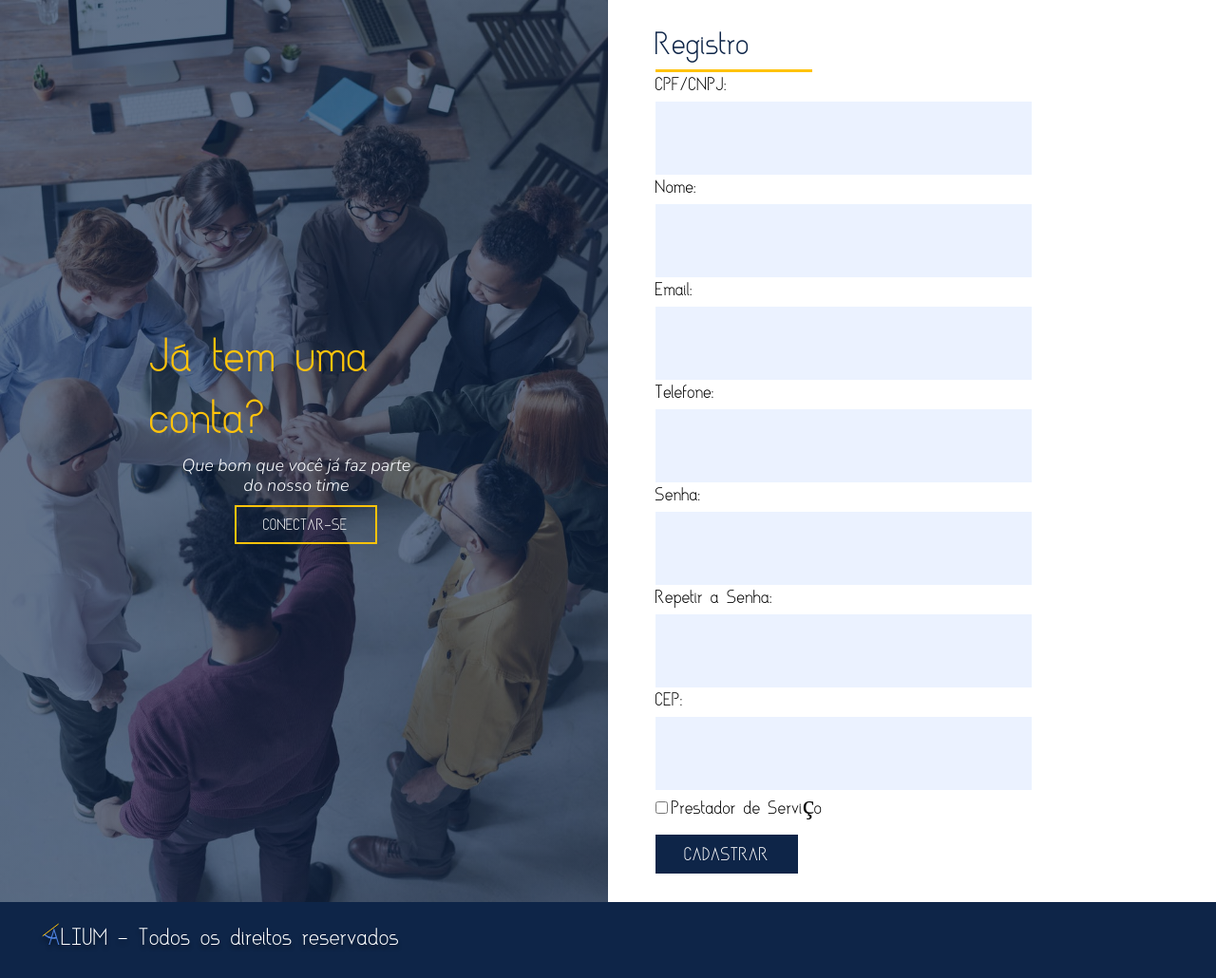
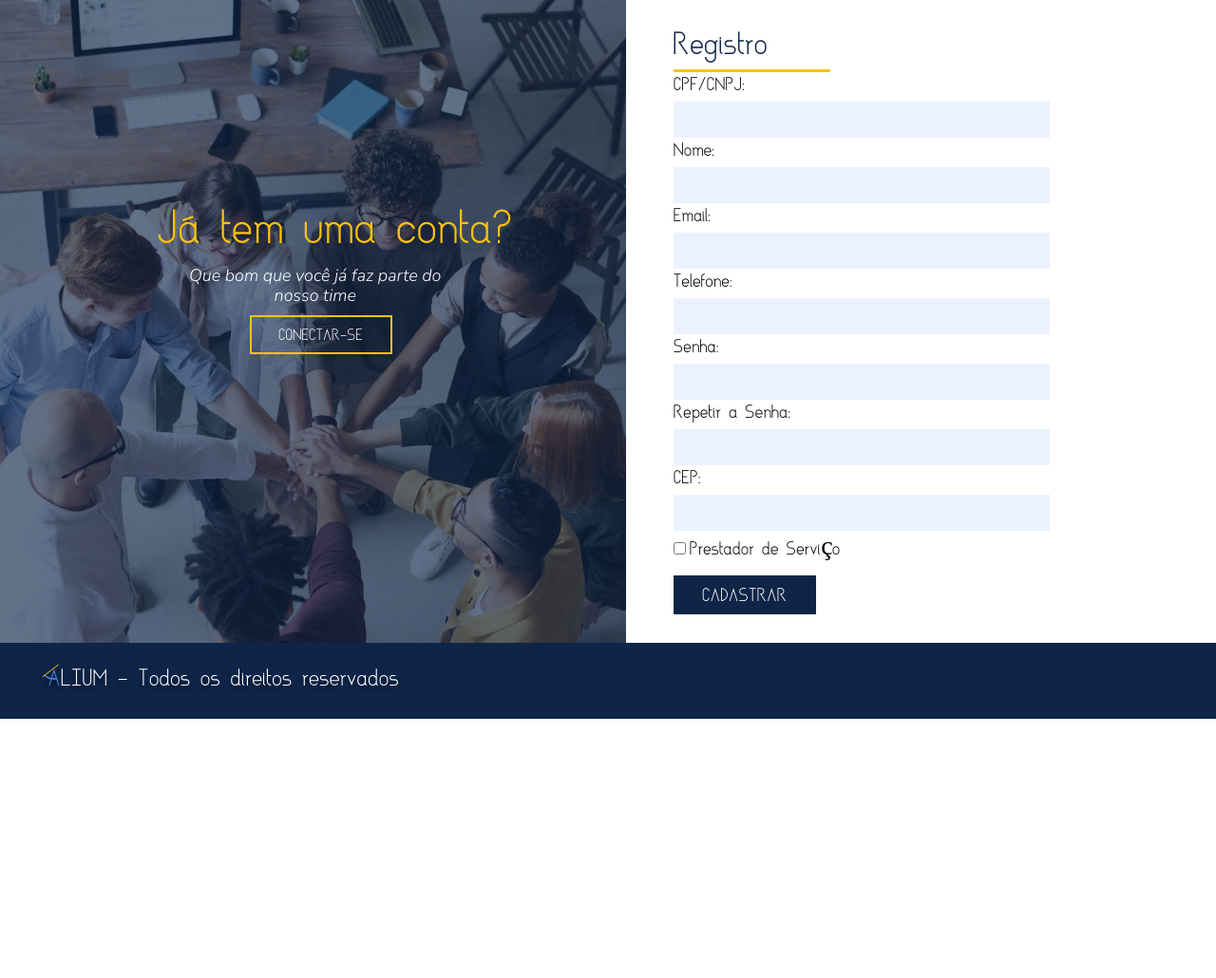
Before and after one commit to JRBARROZ/Alium, a PHP site: page /signup.html in a window 1280 px wide. Shown: the part 90-1120 px from the top of the page at 95% size. After the commit the page ends 847 px from the top, so only its background shows below. Run offline with PHP 8.4, Linux system fonts and the light colour scheme.

Commit message:
Ajustando layout da página de login e registro

```diff
--- a/css/signup.css
+++ b/css/signup.css
@@ -53,28 +53,31 @@
   display: table;
   clear: both;
 }
-  .signin{
-      min-height: 950px;
-      /* width: 40%; */
+
+.signin {
+  height: 100%;
+  display: flex;
+  /* width: 60%; */
 }
-  .bg-image-signin{
-    width: 50%;
+
+.bg-image-signin {
+  width: 52%;
   background: linear-gradient(0deg, rgba(14, 37, 72, 0.65), rgba(14, 37, 72, 0.65)), url('../images/backgrounds/register.jpeg');
   background-size: cover;
   background-repeat: no-repeat;
 }
 
-  .signin-container{
+.signin-container {
   /* width: 1200px; */
-    padding: 350px 0 0 30px;
+  padding: 20% 0 0 30px;
   margin: auto 20%;
 }
 
-.signinin{
+.signin {
   font-family: 'Asgalt';
 }
 
-.signingin-container{
+.signin-container {
   margin: 0 auto;
 }
 
@@ -84,7 +87,7 @@
     clear: both;
 } */
 
-.text-signin{
+.text-signin {
   font-family: "Asgalt";
   font-style: normal;
   font-weight: normal;
@@ -93,7 +96,7 @@
   color: #FFC30B;
 }
 
-.signin-form input[type=submit]{
+.signin-form input[type=submit] {
   width: 150px;
   height: 41px;
   color: white;
@@ -105,10 +108,11 @@
   cursor: pointer;
   margin-top: 10px;
   border-style: solid;
+  transition: 1s;
   background-color: transparent;
 }
 
-.subtext-signin{
+.subtext-signin {
   font-family: "Nunito-light";
   font-style: normal;
   font-weight: normal;
@@ -120,20 +124,22 @@
   color: #FAFCFF;
 }
 
-.signin-button{
+.signin-button {
   padding-left: 25%;
 }
-.signup{
+
+.signup {
   width: 45%;
   margin: 0 auto;
   padding: 30px 0px 30px 50px;
 }
 
-.signin, .signup {
-    float:left;
+.signin,
+.signup {
+  /* float: left; */
 }
 
-.title-signup{
+.title-signup {
   font-family: "Asgalt";
   font-style: normal;
   font-weight: normal;
@@ -142,30 +148,32 @@
   color: #0E2548;
 }
 
-.traco-signup{
+.traco-signup {
   position: relative;
   width: 165px;
   height: 3px;
   background: #FFC30B;
 }
 
-.signup-form form input[type=text],form input[type=password], textarea{
+.signup-form form input[type=text],
+form input[type=password],
+textarea {
   width: 376px;
-    height:37px;
+  /* height:37px; */
   background-color: #EBF2FF;
   outline: none;
   padding: 10px;
   border: none;
   font-family: "Nunito-light";
-    padding-top: 30px;
+  /* padding-top: 30px; */
 }
 
-.signup-form label{
+.signup-form label {
   font-family: "Asgalt";
   font-size: 1.75em;
 }
 
-.signup-form input[type=submit]{
+.signup-form input[type=submit] {
   width: 150px;
   height: 41px;
   background-color: #0E2548;
@@ -178,6 +186,10 @@
   cursor: pointer;
   transition: 1s;
   margin-top: 10px;
+}
+
+.signup-form input[type=submit]:hover, input[type=submit]:hover {
+  background-color: #4D6180;
 }
 
 .footer {
--- a/signup.html
+++ b/signup.html
@@ -17,16 +17,16 @@
             </header>
         </div>
     </div>
-<div class="container">
+    <div class="content">
         <section class="signin bg-image-signin">
             <div class="signin-container">
-            <div class="signingin">
-                <div class="signinin-container">
+                <div class="signin">
+                    <div class="signin-container">
                         <p class="text-signin">Já tem uma conta?</p>
                         <div class="signin-form">
                             <p class="subtext-signin">Que bom que você já faz parte do nosso time
                             <div class="signin-button">
-                            <form action="signin.php" method="POST">
+                                <form action="signin.html">
                                     <input type="submit" value="CONECTAR-SE" />
                                 </form>
                             </div>
@@ -60,10 +60,10 @@
                         <label for="servico"> Prestador de Serviço</label><br>
 
                         <input type="submit" value="CADASTRAR">
+                    </form>
                 </div>
             </div>
         </section>
-    </form>
     </div>
     <footer>
         <section class="footer">
@@ -75,4 +75,5 @@
         </section>
     </footer>
 </body>
+
 </html>
```
Also changed, not shown: css/signin.css (+22 -11 lines). Lines whose indentation alone changed are shown as unchanged.
